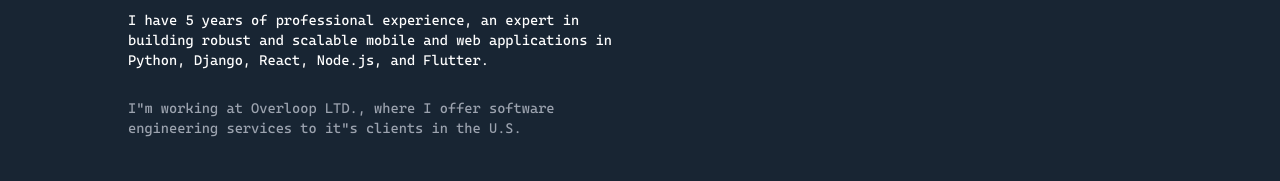
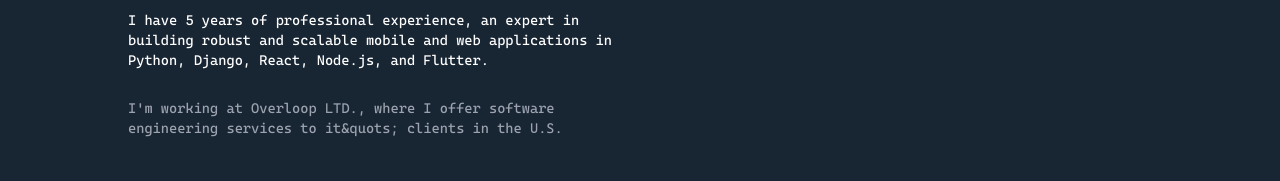
Before and after one commit to jeffepok/my-portfolio, a Next.js app: page / in a window 1280 px wide. Shown: the part 397-578 px from the top of the page. Built offline with nearby package versions, Linux system fonts and the light colour scheme.

Commit message:
replace "

```diff
--- a/src/app/(home)/page.tsx
+++ b/src/app/(home)/page.tsx
@@ -13,7 +13,7 @@ const Home = () => {
              I have 5 years of professional experience, an expert in building robust and scalable mobile and web applications in Python, Django, React, Node.js, and Flutter.
           </p>
           <p className="text-sm pt-7 text-gray-400">
-                    I"m working at Overloop LTD., where I offer software engineering services to it"s clients in the U.S.
+                    I&apos;m working at Overloop LTD., where I offer software engineering services to it&quots; clients in the U.S.
           </p>
 
         </div>
```
